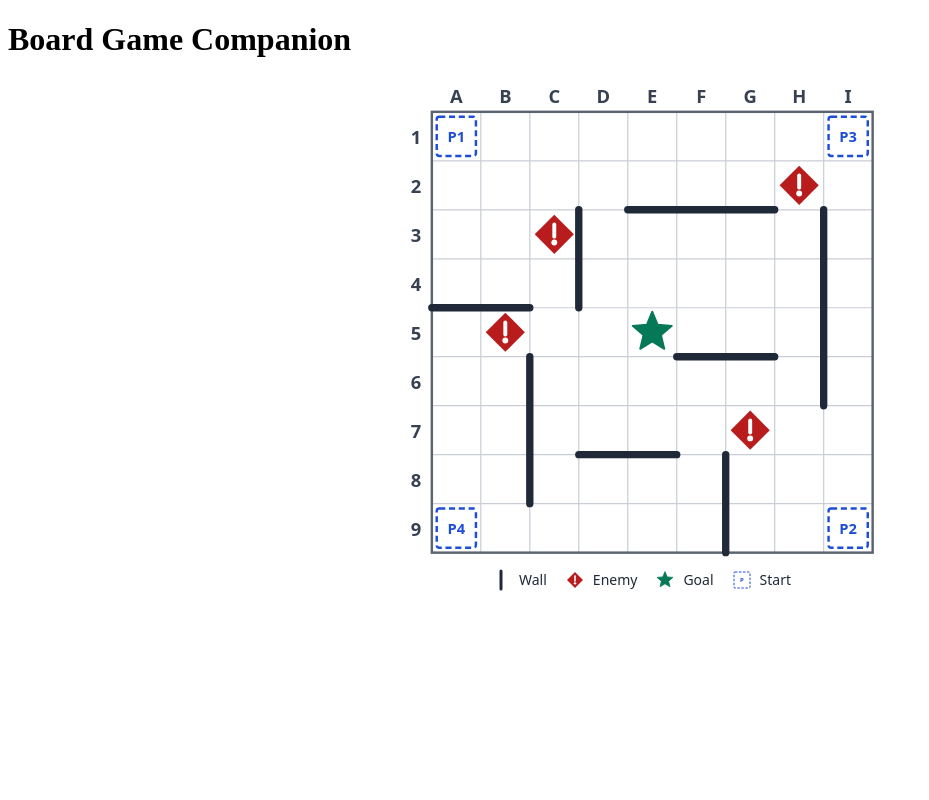
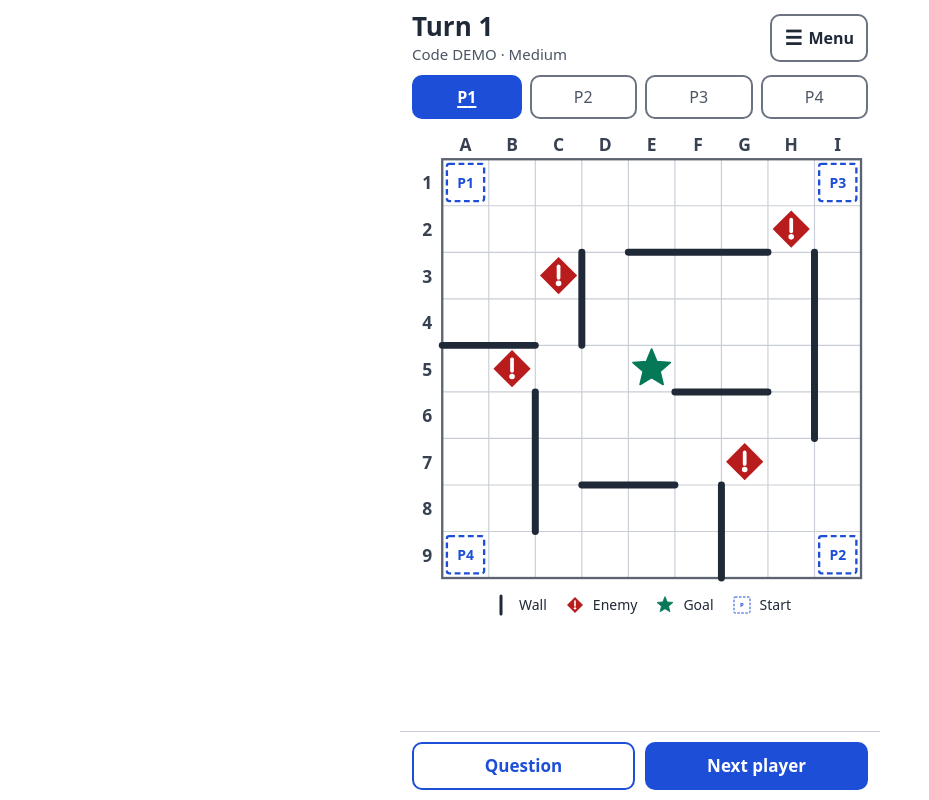
Before and after one commit to remiSoulier/EnglishGame, a React (Vite) app: page / in a window 1280 px wide. Shown: the whole page, without its empty margins (0-929 px from the left). Built offline with nearby package versions, Linux system fonts and the light colour scheme.

Commit message:
feat(ui): add board screen
Add the presentational BoardScreen (turn header, code and difficulty, menu,
player bar, grid, legend, sticky Question / Next player / End turn bar) and
render it in App as a local demo driven by useState.

Refs: #7
Co-Authored-By: Claude Opus 5.5 <noreply@anthropic.com>

```diff
--- a/src/App.tsx
+++ b/src/App.tsx
@@ -1,16 +1,31 @@
-import { Grid } from './components/Grid';
-import { Legend } from './components/Legend';
+import { useState } from 'react';
+import { BoardScreen } from './screens/Board';
 import { FIXTURE_BOARD } from './state/fixtureBoard';
 import './styles/tokens.css';
+import './styles/global.css';
 
+const PLAYER_COUNT = 4;
+const noop = () => {};
+
+/** Temporary local demo of the Board screen (task #7) until game state (#10) and navigation (#12). */
 function App() {
+  const [activePlayer, setActivePlayer] = useState(1);
+  const [turn, setTurn] = useState(FIXTURE_BOARD.turn);
+
   return (
-    <main>
-      <h1>Board Game Companion</h1>
-      {/* Temporary preview of the board grid (task #6) until the Board screen exists. */}
-      <Grid board={FIXTURE_BOARD} />
-      <Legend />
-    </main>
+    <BoardScreen
+      board={{ ...FIXTURE_BOARD, turn }}
+      playerCount={PLAYER_COUNT}
+      activePlayer={activePlayer}
+      onQuestion={noop}
+      onNextPlayer={() => setActivePlayer((p) => Math.min(p + 1, PLAYER_COUNT))}
+      onEndTurn={() => {
+        setActivePlayer(1);
+        setTurn((t) => t + 1);
+      }}
+      onNewBoard={noop}
+      onWinner={noop}
+    />
   );
 }
 
--- /dev/null
+++ b/src/screens/Board/BoardScreen.module.css
@@ -0,0 +1,53 @@
+.screen {
+  display: flex;
+  flex-direction: column;
+  gap: 10px;
+  min-height: 100dvh;
+  max-width: 480px;
+  margin: 0 auto;
+  padding: 12px 12px 0;
+  padding-top: max(12px, env(safe-area-inset-top));
+}
+
+.header {
+  display: flex;
+  align-items: center;
+  justify-content: space-between;
+  gap: 12px;
+}
+
+.titles {
+  min-width: 0;
+}
+
+.title {
+  margin: 0;
+  font-size: 26px;
+  font-weight: 800;
+  line-height: 1.15;
+}
+
+.meta {
+  margin: 2px 0 0;
+  color: var(--color-text-muted);
+  font-size: 15px;
+  overflow-wrap: anywhere;
+}
+
+.board {
+  flex: 1 0 auto;
+}
+
+.actions {
+  position: sticky;
+  bottom: 0;
+  z-index: 5;
+  display: grid;
+  grid-template-columns: 1fr 1fr;
+  gap: 10px;
+  margin: 0 -12px;
+  padding: 10px 12px;
+  padding-bottom: max(10px, env(safe-area-inset-bottom));
+  border-top: 1px solid var(--color-grid-line);
+  background: var(--color-bg);
+}
--- /dev/null
+++ b/src/screens/Board/BoardScreen.tsx
@@ -0,0 +1,80 @@
+import type { Board, Difficulty } from '../../engine';
+import { Button } from '../../components/Button';
+import { Grid } from '../../components/Grid';
+import { Legend } from '../../components/Legend';
+import { Menu } from '../../components/Menu';
+import { PlayerBar } from '../../components/PlayerBar';
+import styles from './BoardScreen.module.css';
+
+export interface BoardScreenProps {
+  board: Board;
+  playerCount: 2 | 3 | 4;
+  /** Active player, 1-based. */
+  activePlayer: number;
+  onQuestion: () => void;
+  onNextPlayer: () => void;
+  onEndTurn: () => void;
+  onNewBoard: () => void;
+  onWinner: () => void;
+}
+
+const DIFFICULTY_LABEL: Readonly<Record<Difficulty, string>> = {
+  easy: 'Easy',
+  medium: 'Medium',
+  hard: 'Hard',
+};
+
+/** Board screen: turn header, players, grid, legend and the turn actions. */
+export function BoardScreen({
+  board,
+  playerCount,
+  activePlayer,
+  onQuestion,
+  onNextPlayer,
+  onEndTurn,
+  onNewBoard,
+  onWinner,
+}: BoardScreenProps) {
+  const isLastPlayer = activePlayer >= playerCount;
+
+  return (
+    <main className={styles.screen}>
+      <header className={styles.header}>
+        <div className={styles.titles}>
+          <h1 className={styles.title}>Turn {board.turn}</h1>
+          <p className={styles.meta}>
+            Code {board.code} · {DIFFICULTY_LABEL[board.difficulty]}
+          </p>
+        </div>
+        <Menu
+          items={[
+            { label: 'New board', onSelect: onNewBoard },
+            { label: 'We have a winner', onSelect: onWinner },
+          ]}
+        />
+      </header>
+
+      <PlayerBar playerCount={playerCount} activePlayer={activePlayer} />
+
+      <div className={styles.board}>
+        <Grid board={board} playerCount={playerCount} />
+        <Legend />
+      </div>
+
+      <div className={styles.actions}>
+        <Button variant="secondary" fullWidth onClick={onQuestion}>
+          Question
+        </Button>
+        {isLastPlayer ? (
+          <Button variant="primary" fullWidth onClick={onEndTurn}>
+            End turn
+          </Button>
+        ) : (
+          <Button variant="primary" fullWidth onClick={onNextPlayer}>
+            Next player
+          </Button>
+        )}
+      </div>
+    </main>
+  );
+}
--- /dev/null
+++ b/src/screens/Board/index.ts
@@ -0,0 +1 @@
+export { BoardScreen, type BoardScreenProps } from './BoardScreen';
```
Also changed, not shown: 1 other file (tests, documents, lock files or other folders).
